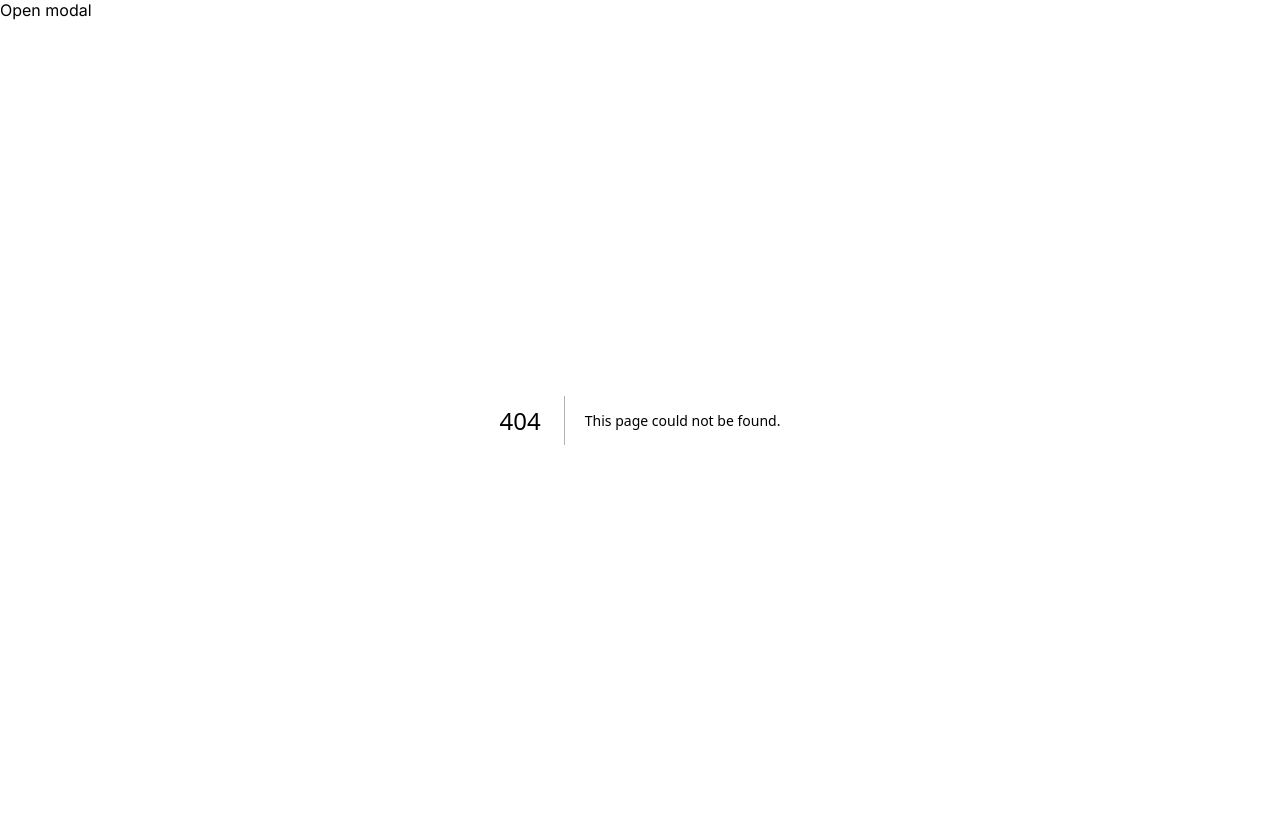
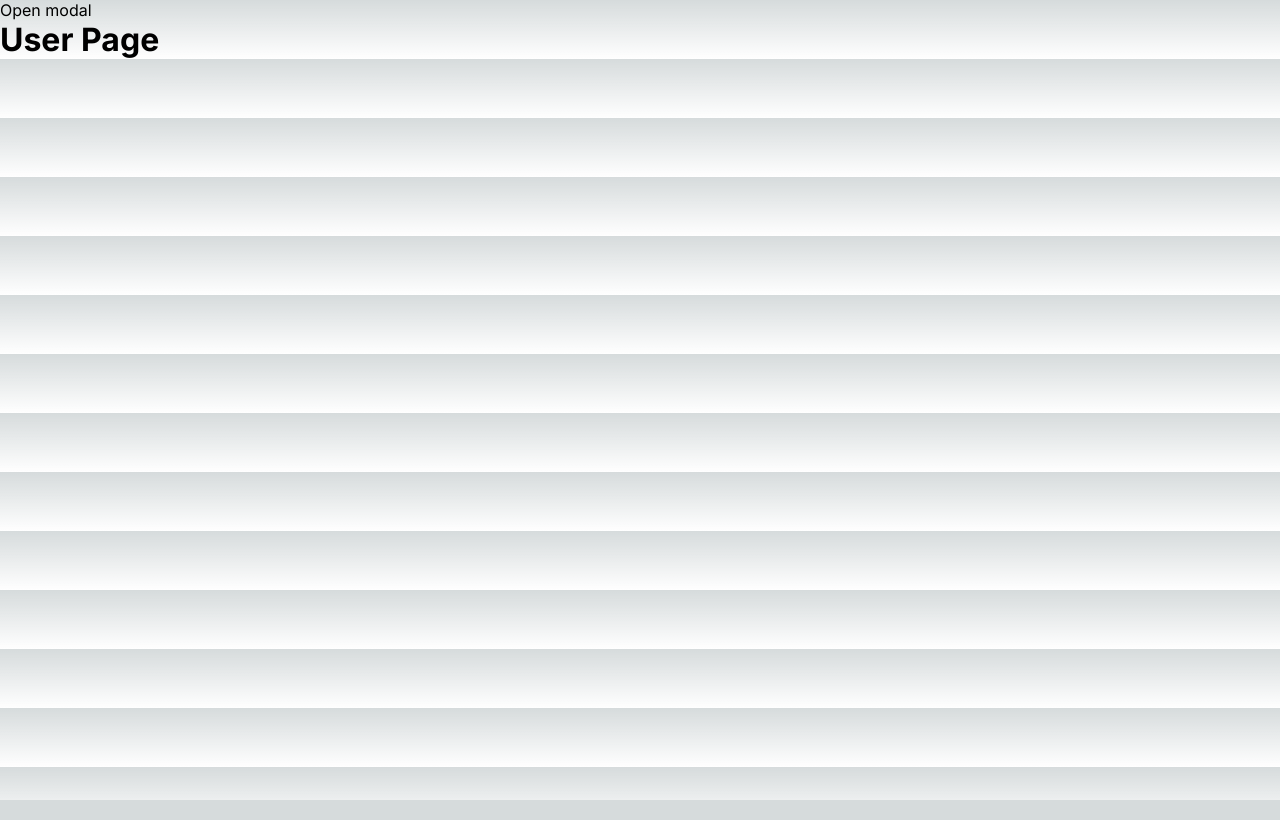
Before and after one commit to pedrocardoz0/next-otel-collector, a Next.js app: page /user in a window 1280 px wide. Before the commit this address had no page. Built offline with nearby package versions, Linux system fonts and the light colour scheme.

Commit message:
feat(page): include user page

```diff
--- /dev/null
+++ b/src/app/user/page.tsx
@@ -0,0 +1,5 @@
+export default function UserPage() {
+  return (
+    <h1>User Page</h1>
+  );
+}
```
